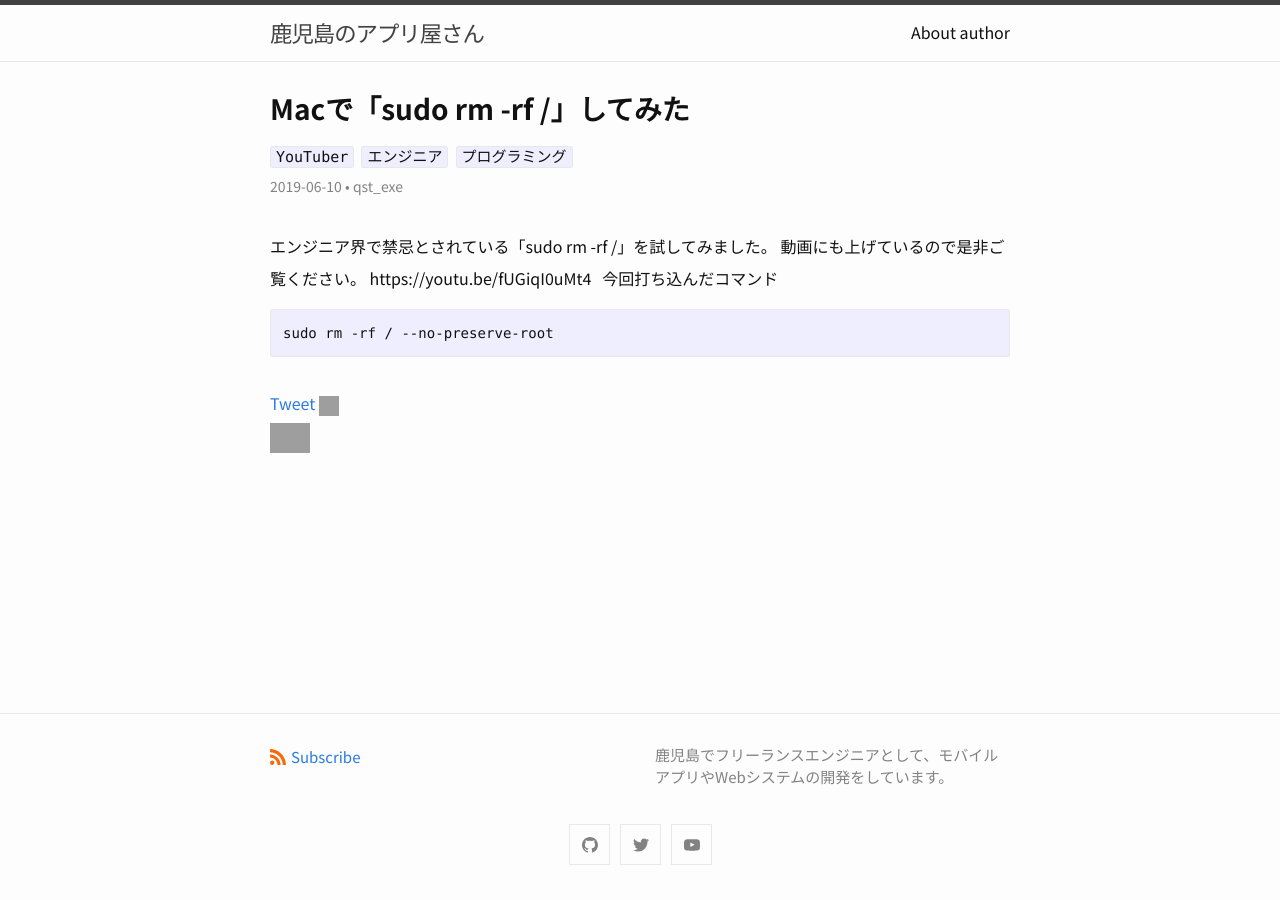
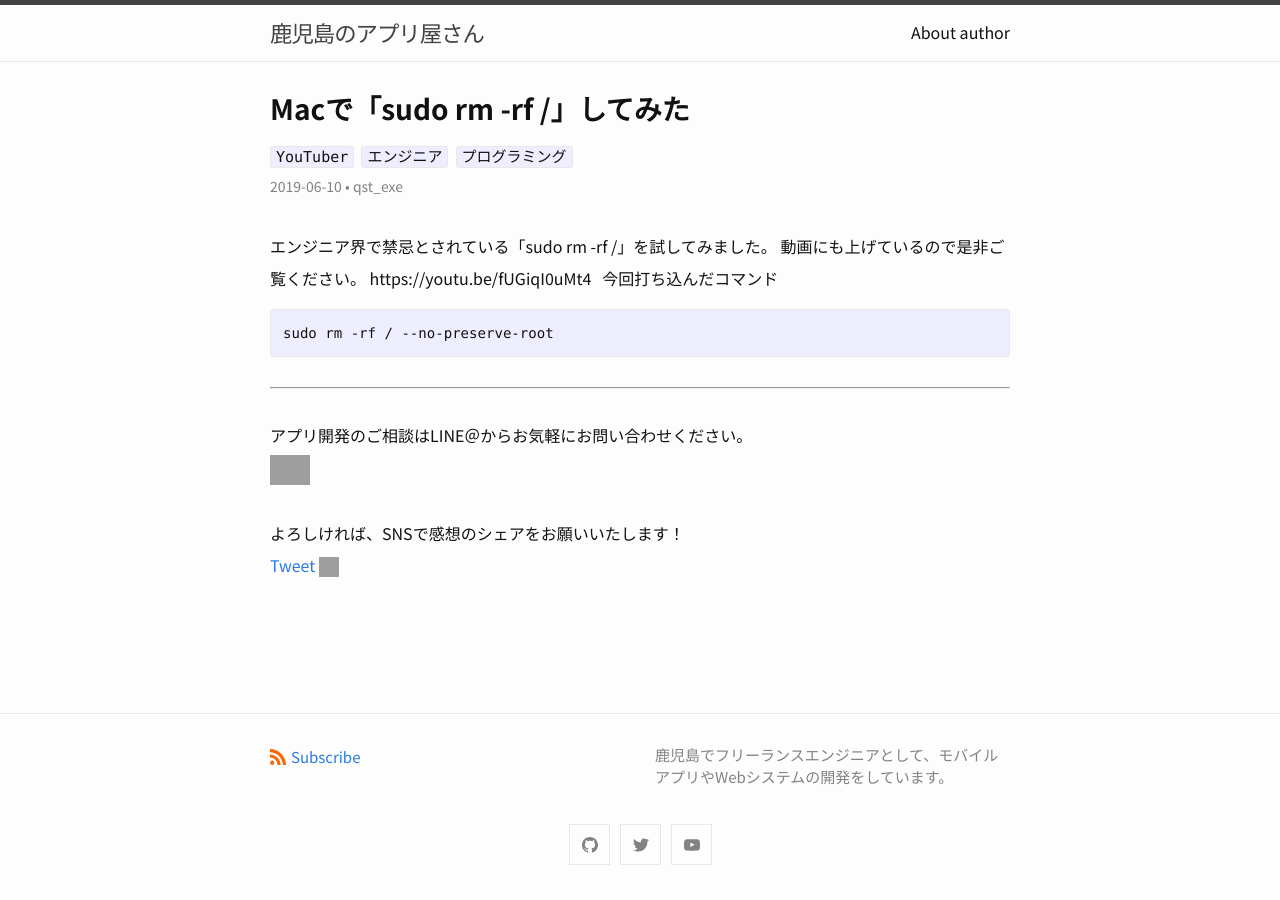
Before and after one commit to qst-exe/qst-blog, a Jekyll site: the page built from _posts/2019-06-10-post-130.md, in a window 1280 px wide. Built offline with Jekyll 4.4.1, drawn with Linux system fonts in a browser that asks for light colours; comment, search, counter and statistics services are not loaded; grey boxes are pictures that could not be loaded.

Commit message:
[Fix] CTAの微調整

```diff
--- a/_includes/share-list.html
+++ b/_includes/share-list.html
@@ -1,4 +1,11 @@
 <div id="share-bar">
+    <hr>
+    アプリ開発のご相談はLINE＠からお気軽にお問い合わせください。<br>
+    <a href="https://lin.ee/jWUcXkz"><img src="https://scdn.line-apps.com/n/line_add_friends/btn/ja.png" alt="友だち追加" height="30" border="0"></a>
+    <br>
+    <br>
+    よろしければ、SNSで感想のシェアをお願いいたします！
+    <br>
     <a
             href="https://twitter.com/share?ref_src=twsrc%5Etfw"
             class="twitter-share-button"
@@ -32,5 +39,4 @@
             data-href=""
             data-layout="button_count"
     ></div>
-    <a href="https://lin.ee/jWUcXkz"><img src="https://scdn.line-apps.com/n/line_add_friends/btn/ja.png" alt="友だち追加" height="30" border="0"></a><br>
 </div>
--- a/about.markdown
+++ b/about.markdown
@@ -7,7 +7,7 @@ permalink: /about/
 
 ## 概要
 
-鹿児島大学理学部を卒業後に、地元のITベンチャー企業でSNSやソーシャルゲームの開発及び開発体制の整備を行ったのち、フリーランスとして開業する。
+鹿児島大学理学部を卒業後に、鹿児島のIT企業でSNSやソーシャルゲームの新規事業開発を行ったのち、フリーランスとして開業する。
 
 現在は鹿児島でシステム開発をしながら、専門学校での非常勤講師としてのプログラミング教育やエンジニアコミュニティ「鹿児島.mk」「ヒラマサ」 でのコミュニティ活動にも取り組んでいる。
 
```
